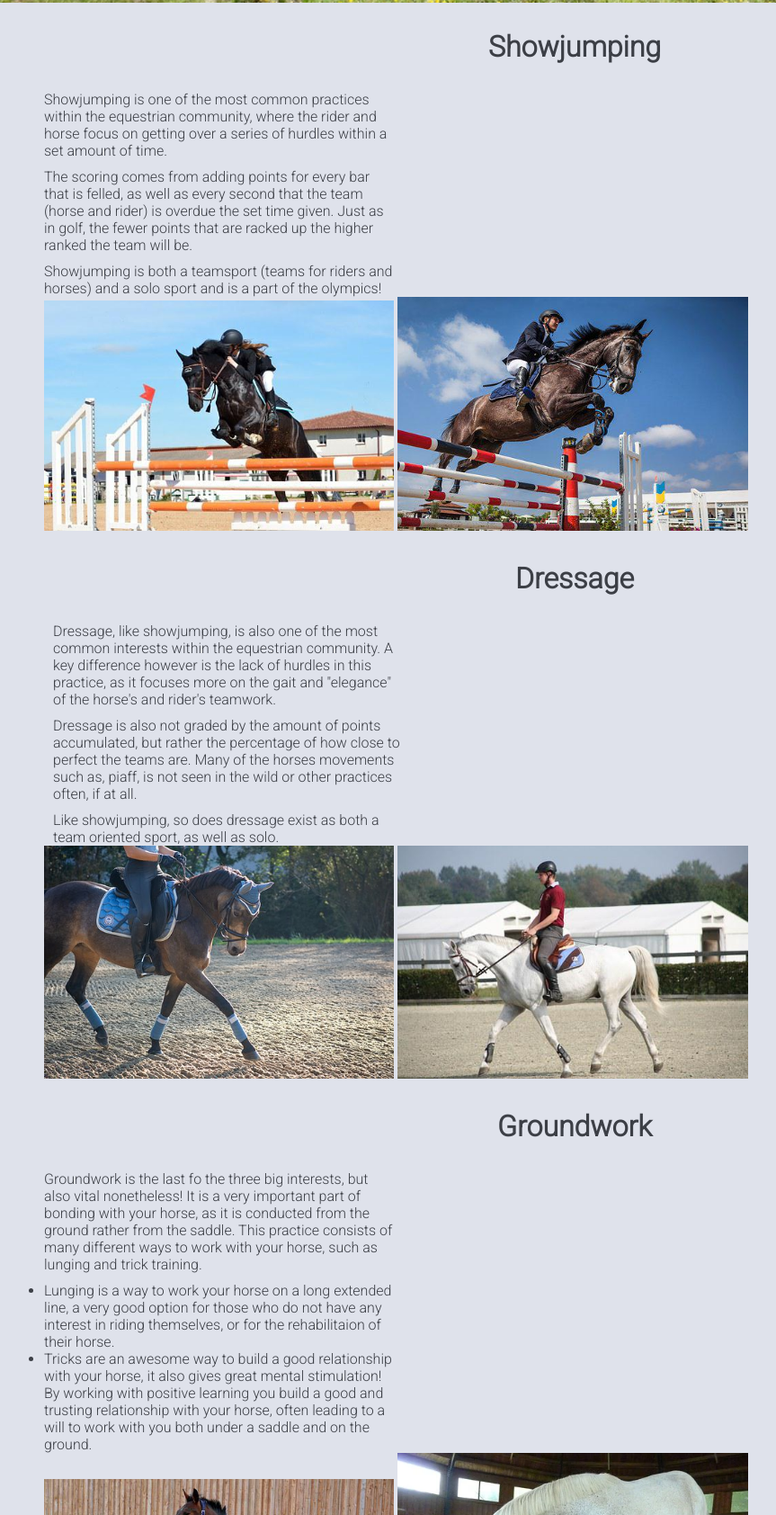
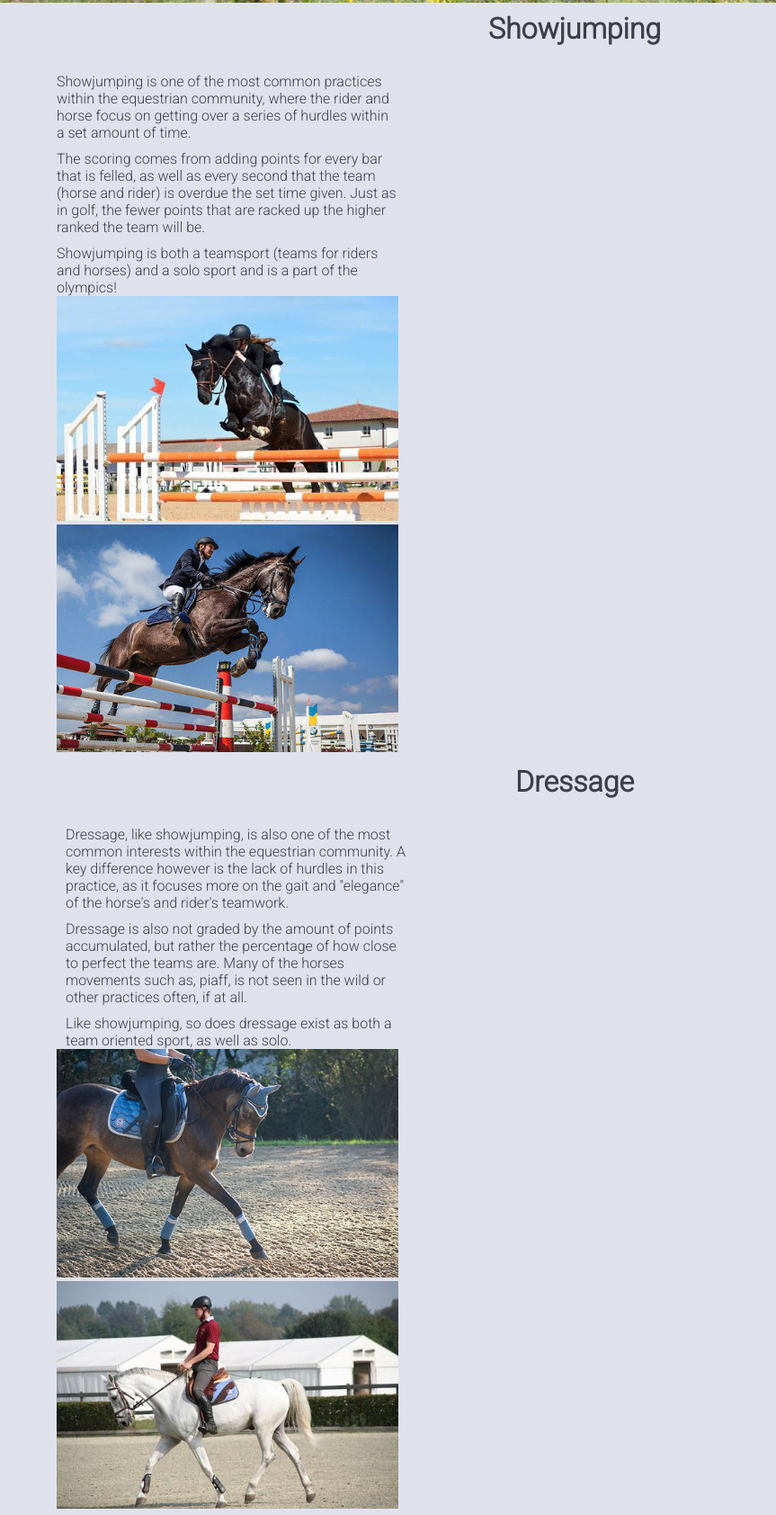
Before and after one commit to EbbaStrandholm/milestone-project-1, a plain HTML site: page index.html in a window 1280 px wide. Shown: the part 743-2427 px from the top of the page at 90% size, without its empty margins (1-864 px from the left). Drawn offline with Linux system fonts and the light colour scheme.

Commit message:
Change main to section, and the sections in the previous main to divs. Further improve the structure of the browser and the code indentation

```diff
--- a/assets/css/style.css
+++ b/assets/css/style.css
@@ -80,6 +80,10 @@ nav ul {
 
 /* showjumping */
 
+#showjumping-div {
+ margin: 0% 5%;
+}
+
 #showjumping-heading {
     text-align: center;
     padding-top: 10px;
@@ -103,6 +107,10 @@ nav ul {
 }
 
 /* dressage */
+
+#dressage-div {
+    margin: 0% 5%;
+}
 
 #dressage-heading {
     text-align: center;
@@ -130,6 +138,10 @@ nav ul {
 }
 
 /* groundwork */
+
+#groundwork-div {
+    margin: 0% 5%;
+}
 
 #groundwork-heading {
     text-align: center;
--- a/index.html
+++ b/index.html
@@ -41,15 +41,18 @@
         </div>
     </div>
 
-    <main id="main">
+<!-- practices section -->
+
+    <section class="pratcices">
 
 <!-- Showjumping: paragraph and pictures discussing/showing showjumping -->
 
-        <section class="practices">
+        <div id="showjumping-div">
             <h2 id="showjumping-heading">Showjumping</h2>
                 <p class="showjumping-text">
                     Showjumping is one of the most common practices within the equestrian community,
                     where the rider and horse focus on getting over a series of hurdles within a set amount of time.
+                </p>
                 <p class="showjumping-text">
                     The scoring comes from adding points for every bar that is felled, as well as every second that the team (horse and rider)
                     is overdue the set time given. Just as in golf, the fewer points that are racked up the higher ranked the team will be.
@@ -57,19 +60,24 @@
                 <p class="showjumping-text">
                     Showjumping is both a teamsport (teams for riders and horses) and a solo sport and is a part of the olympics!
                 </p>
-                </p>
+
+            <div>
                 <img id="jumping1" src="assets/images/horse-jumping1.jpg" alt="black horse jummping over an orange hurdle outside">
+            </div>
+            <div>
                 <img id="jumping2" src="assets/images/showjumping-image2.jpg" alt="grey horse jumping over a red hurdle outside, frog-point of view">
-        </section>
+            </div>
+        </div>
 
 <!-- Dressage: paragraph and pictures discussing/showing dressage -->
 
-        <section class="practices">
+        <div id="dressage-div">
             <h2 id="dressage-heading">Dressage</h2>
                 <p class="dressage-text">
                     Dressage, like showjumping, is also one of the most common interests within the equestrian community.
                     A key difference however is the lack of hurdles in this practice, as it focuses more on the gait and "elegance"
                     of the horse's and rider's teamwork.
+                </p>
                 <p class="dressage-text">
                     Dressage is also not graded by the amount of points accumulated, but rather the
                     percentage of how close to perfect the teams are. Many of the horses movements such as, piaff,
@@ -78,19 +86,24 @@
                 <p class="dressage-text">
                     Like showjumping, so does dressage exist as both a team oriented sport, as well as solo.
                 </p>
-                </p>
+
+            <div>
                 <img id="dressage1" src="assets/images/dressage-image.jpg" alt="brown horse, trotting, working dressage outside">
+            </div>
+            <div>
                 <img id="dressage2" src="assets/images/dressage-image2.jpg" alt="white horse, trotting, working dressage in a paddock ">
-        </section>
+            </div>
+        </div>
 
  <!-- Groundwork: paragraph and pictures discussing/showing groundwork -->
 
-        <section class="practices">
+        <div id="groundwork-div">
             <h2 id="groundwork-heading">Groundwork</h2>
                 <p class="groundwork-text">
                     Groundwork is the last fo the three big interests, but also vital nonetheless!
                     It is a very important part of bonding with your horse, as it is conducted from the ground rather from the saddle.
                     This practice consists of many different ways to work with your horse, such as lunging and trick training.
+                </p>
                 <ul class="groundwork-text">
                     <li>Lunging is a way to work your horse on a long extended line, a very good option for those who do not have any interest
                         in riding themselves, or for the rehabilitaion of their horse.
@@ -101,11 +114,15 @@
                         a will to work with you both under a saddle and on the ground.
                     </li>
                 </ul>
-            </p>
+            <div>
                 <img id="groundwork1" src="assets/images/groundwork-image.jpg" alt="brown horse being lunged in a canter outside">
+            </div>
+            <div>
                 <img id="groundwork2" src="assets/images/gorundwork-image-trick.webp" alt="white horse performing a bowing down trick inside an arena">
+            </div>
+        </div>
+
     </section>
-    </main>
 
  <!-- Footer: social media links and contacts -->
 
```
Lines whose indentation alone changed are shown as unchanged.
